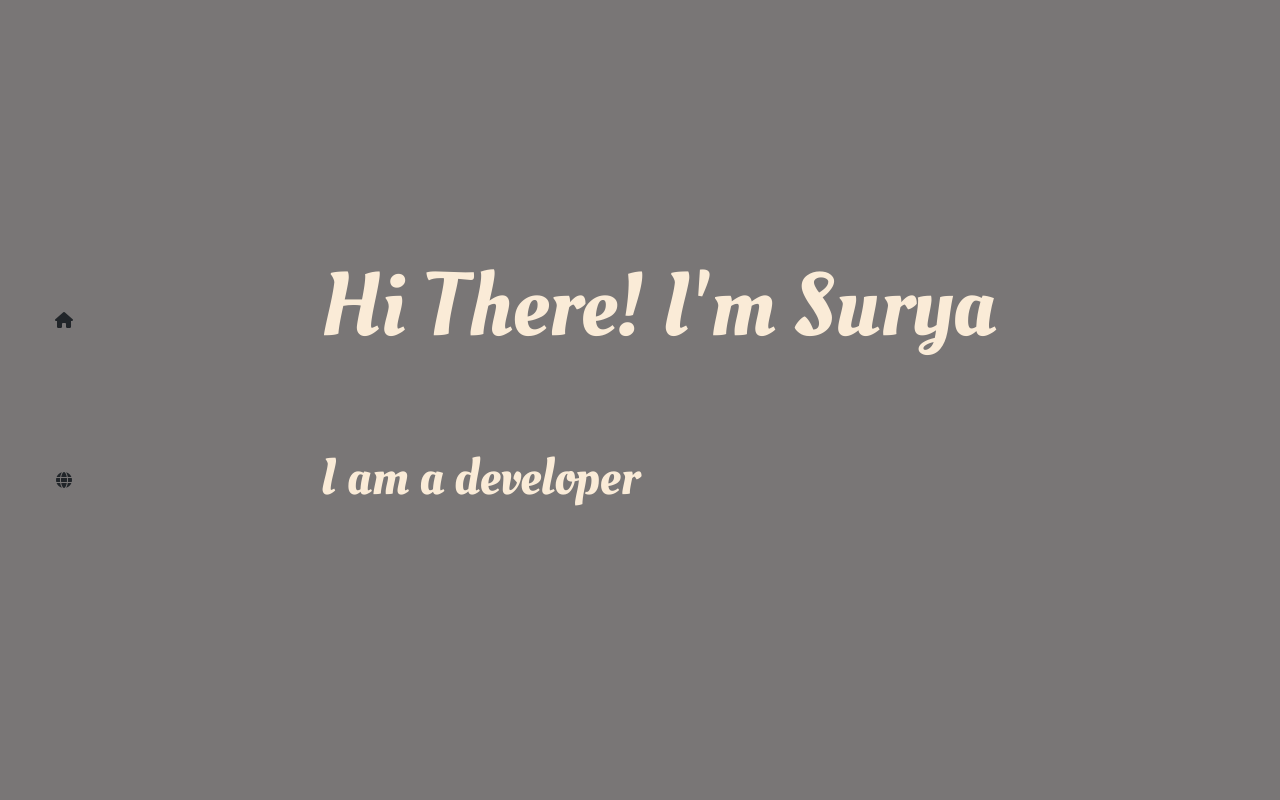
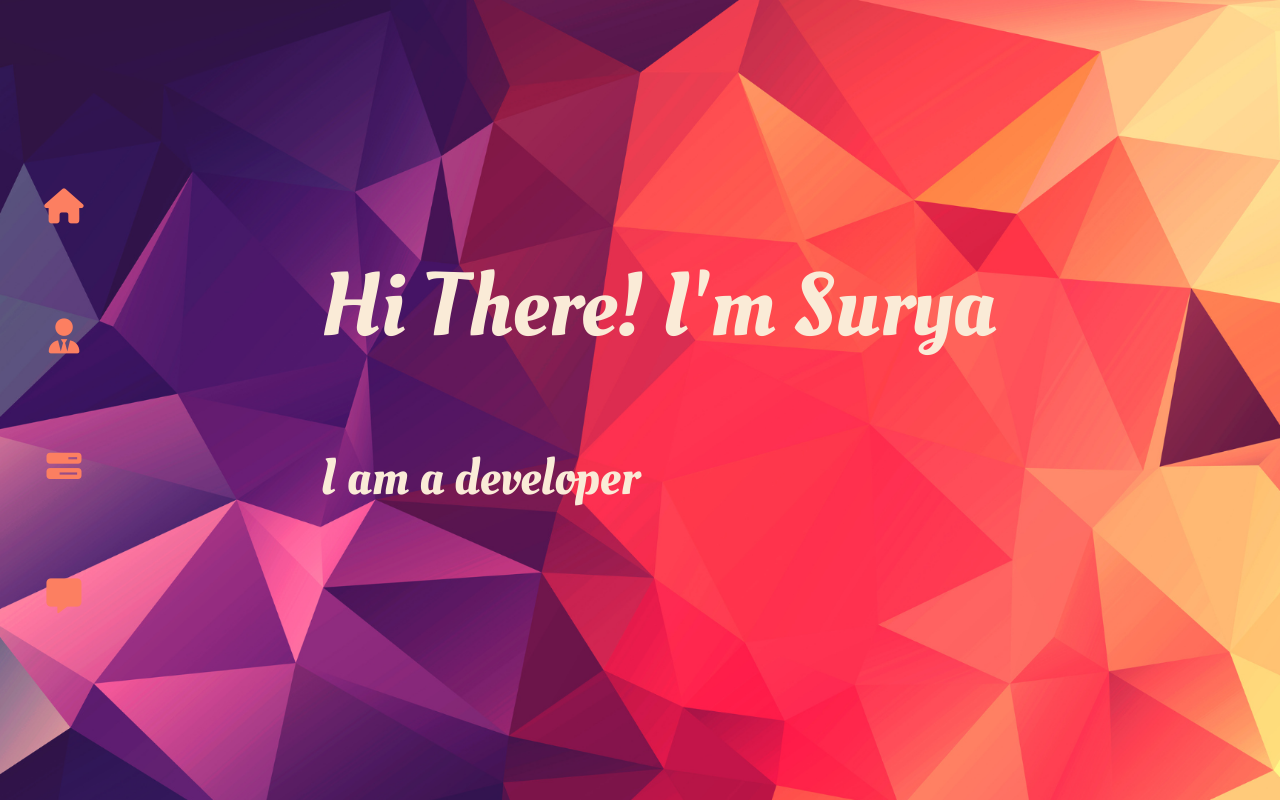
Before and after one commit to ssjshivam/Portfolio_website_flask, a Flask app: page / in a window 1280 px wide; the page is wider, and only the part inside the window is pictured. Run offline with Flask 3, Linux system fonts and the light colour scheme.

Commit message:
Fixed the Navbar

```diff
--- a/static/styles.css
+++ b/static/styles.css
@@ -1,3 +1,5 @@
+@import url('https://fonts.googleapis.com/css2?family=Oleo+Script&family=Raleway:wght@400;700&display=swap');
+
 body {
   overflow-x: hidden; /* Hide horizontal scrollbar */
   font-family: Arial, sans-serif;
@@ -8,8 +10,6 @@ body {
 }
 
 /* NAVIGATION BAR */
-
-/* Wrap the navbar in a container */
 /* Basic styling for the navbar container */
 .navbar-container {
   position: fixed;
@@ -17,7 +17,7 @@ body {
   left: 0;
   width: 10vw;
   height: 100vh;
-  background-color: transparent; /* Change this to your preferred background color */
+  background-color: transparent;
   display: flex;
   flex-direction: column;
   align-items: center;
@@ -27,49 +27,58 @@ body {
 
 /* Styling for each navbar item */
 .nav-item {
-  display: flex;
+  display:flex;
+  flex-direction: column;
   align-items: center;
   justify-content: center;
-  width: 80%;
-  height: 20vh; /* Adjust the height as needed */
-  cursor: pointer;
-  transition: background-color 0.2s;
+  width: 80%; /* This is width of navbar */
+  height: 15vh; /* Adjust the height as needed */
+  cursor:pointer;
+  transition: background-color 0.5s;
   border-radius: 20px; /* Add rounded corners to the navbar items */
   overflow: hidden; /* Ensure the rounded corners are applied */
+  margin: 5px;
+}
+
+/* To Size & Color the icons */
+.nav-item i{
+  color: #FC7F61;
+  font-size: 35px;
 }
 
 /* Styling for the item's text */
 .nav-text {
   display: none;
-  margin-left: 10px;
-  color: white; /* Text color */
+  color:antiquewhite; /* Text color */
+  margin-top: 5px;
+  font-family: 'Raleway', sans-serif, bold;
 }
 
 /* Hover effect for navbar items */
 .nav-item:hover {
-  background-color: #555; /* Change this to your preferred hover color */
+  background-color: #FC7F61; /* Change this to your preferred hover color */
 }
 
 /* Show the text when hovering over the item */
 .nav-item:hover .nav-text {
-  display:none;
+  display:inline;
 }
 
-/* Styles for mobile mode ------------------------------------*/
+.nav-item:hover i{
+  color:#481C5C; /* Change this to your preferred hover color of the icon */
+}
 
 /* END NAV */
 
 #bg-container {
-  /* background: url(/static/assets/Homepage_BG.png) center center / cover no-repeat; */
+  background: url(/static/assets/Homepage_BG.png) center center / cover no-repeat;
   position: relative;
   min-height: 100vh;
   background-position: center center;
   background-repeat: no-repeat;
 }
 
-
-/* METHOD 1 */
-
+/* The topmost container */
 .top-container{
   width:100vw;
   height: 100vh;
@@ -77,7 +86,7 @@ body {
   left: 25vw;
 
 }
-
+/* It is for the heading */
 .hi{
   top: 30vh;
   position: absolute;
@@ -87,6 +96,7 @@ body {
   color: antiquewhite;
 }
 
+/* Sub heading */
 .i_am {
   position: absolute;
   top: 55vh;
--- a/templates/header.html
+++ b/templates/header.html
@@ -6,11 +6,8 @@
     <title>Title</title>
     <link crossorigin="anonymous" href="https://cdn.jsdelivr.net/npm/bootstrap@5.3.2/dist/css/bootstrap.min.css"
           integrity="sha384-T3c6CoIi6uLrA9TneNEoa7RxnatzjcDSCmG1MXxSR1GAsXEV/Dwwykc2MPK8M2HN" rel="stylesheet">
+    <link rel="stylesheet" href="https://cdnjs.cloudflare.com/ajax/libs/font-awesome/6.0.0-beta3/css/all.min.css">
     <link href="static/styles.css" rel="stylesheet">
-    <link href="https://fonts.googleapis.com" rel="preconnect">
-    <link crossorigin href="https://fonts.gstatic.com" rel="preconnect">
-    <link href="https://fonts.googleapis.com/css2?family=Oleo+Script&display=swap" rel="stylesheet">
-    <link rel="stylesheet" href="https://cdnjs.cloudflare.com/ajax/libs/font-awesome/6.0.0-beta3/css/all.min.css">
 
 
 </head>
--- a/templates/index.html
+++ b/templates/index.html
@@ -1,19 +1,26 @@
 {% include 'header.html' %}
-<!--Mobile version-->
-
-<!--Desktop version-->
+<!--Navbar-->
 <div class="navbar-container">
     <div class="nav-item">
-        <i class="fas fa-home"></i>
+        <i class="fa-solid fa-house"></i></i>
         <span class="nav-text">Home</span>
     </div>
     <div class="nav-item">
-        <i class="fas fa-globe"></i>
-        <span class="nav-text">Explore</span>
+        <i class="fa-solid fa-user-tie"></i></i>
+        <span class="nav-text">About</span>
+    </div>
+    <div class="nav-item">
+        <i class="fa-solid fa-bars-progress"></i></i>
+        <span class="nav-text">Projects</span>
+    </div>
+    <div class="nav-item">
+        <i class="fa-solid fa-message"></i></i>
+        <span class="nav-text">Contact</span>
     </div>
     <!-- Add more navbar items as needed -->
 </div>
 
+<!--Content-->
 <section id="bg-container">
     <div class="top-container">
         <div class="hi box text">Hi There! I'm Surya</div>
```
